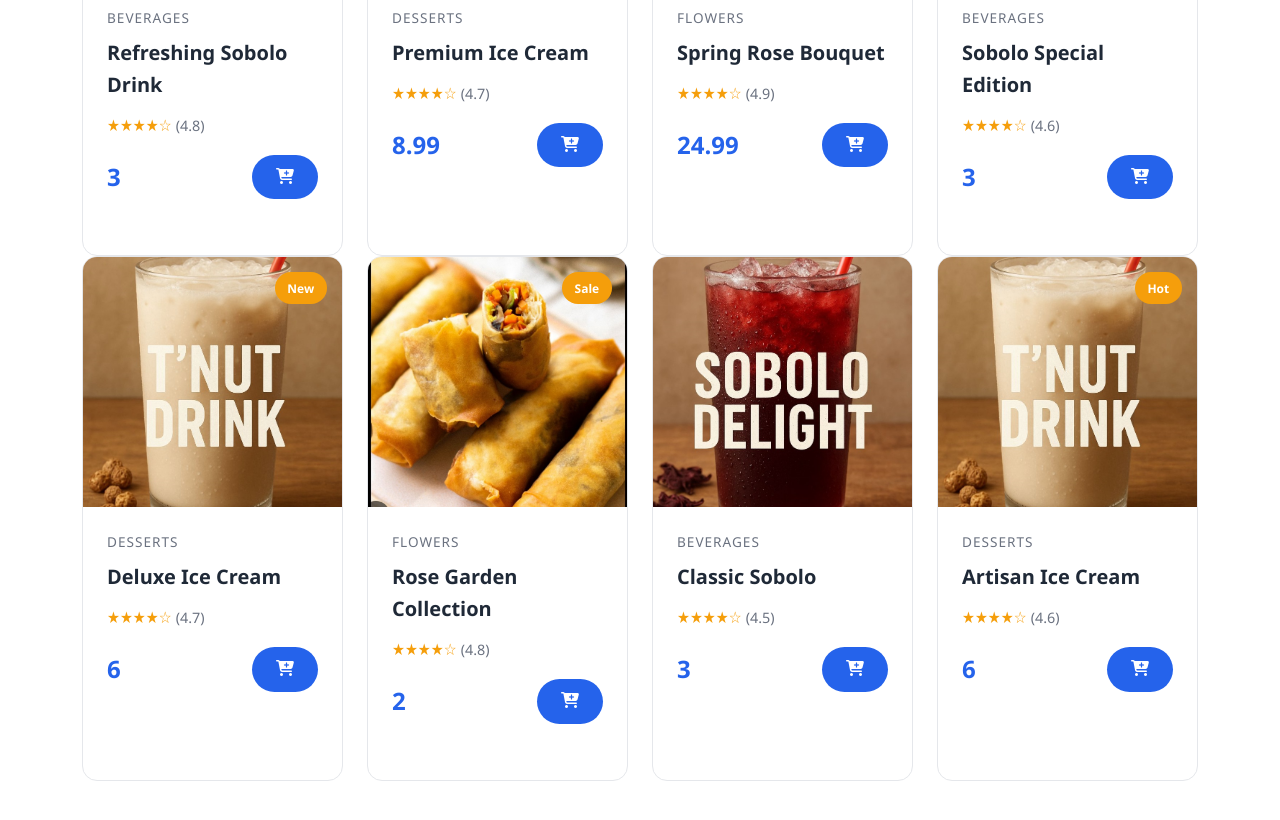
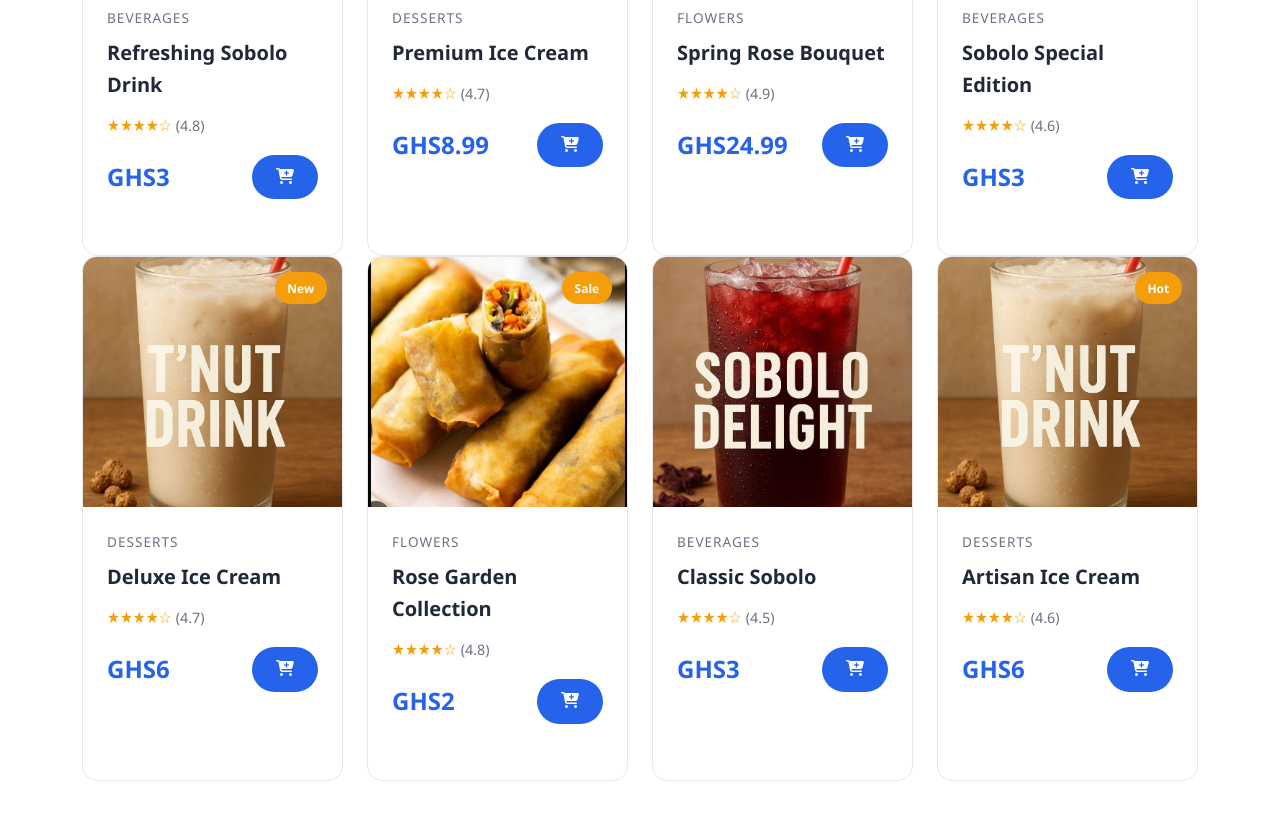
Before and after one commit to agyesam12/ecom-prototype, a plain HTML site: page index.html in a window 1280 px wide. Shown: the part 1480-2300 px from the top of the page. Drawn offline with nearby package versions, Linux system fonts and the light colour scheme.

Commit message:
updated the index template file

```diff
--- a/index.html
+++ b/index.html
@@ -525,7 +525,7 @@
                                 <span style="color: #6b7280; font-size: 0.9rem;">(${product.rating})</span>
                             </div>
                             <div class="product-price">
-                                <span class="price">${product.price}</span>
+                                <span class="price">GHS${product.price}</span>
                                 <button class="btn-add-cart" onclick="addToCart(${product.id})">
                                     <i class="fas fa-cart-plus"></i>
                                 </button>
```
